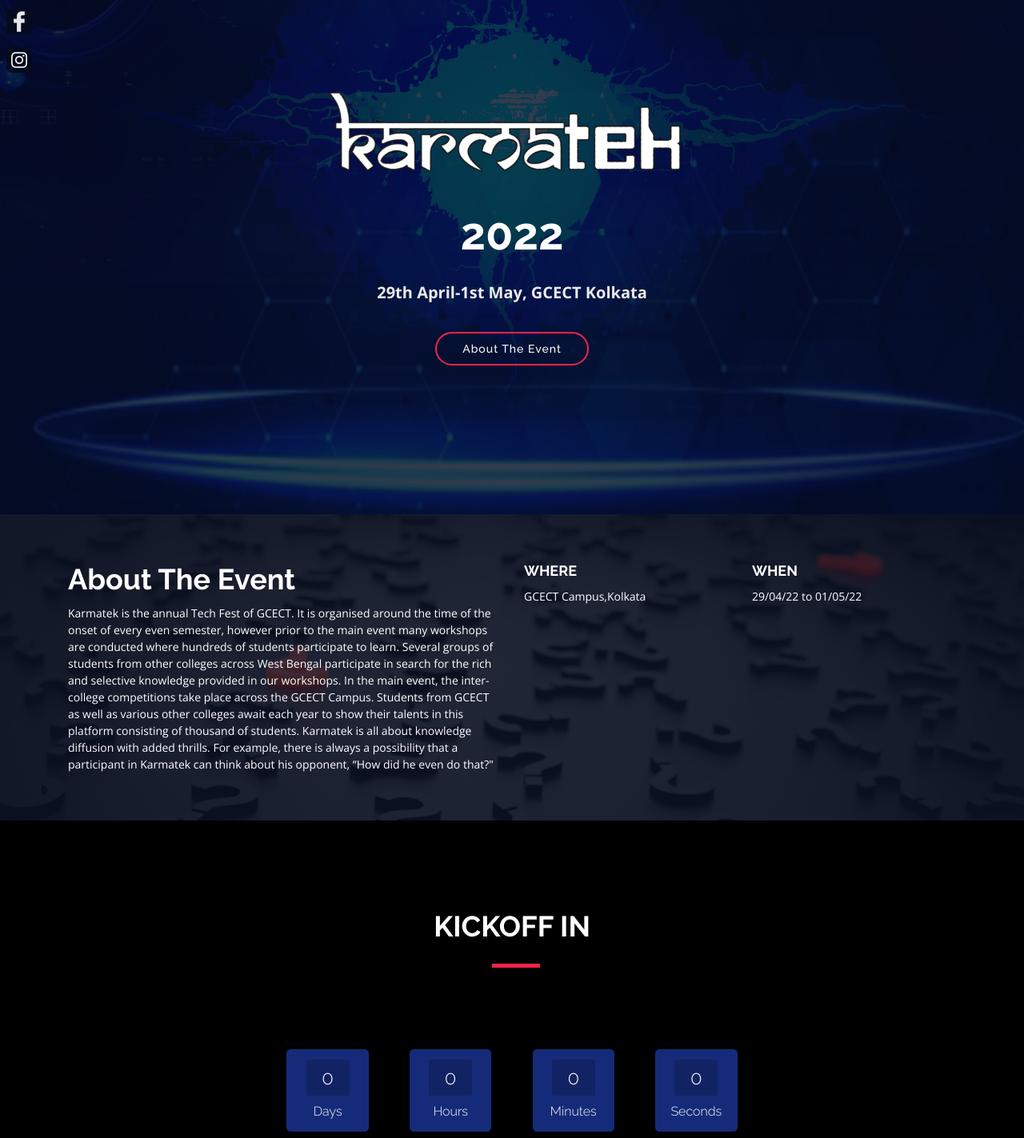
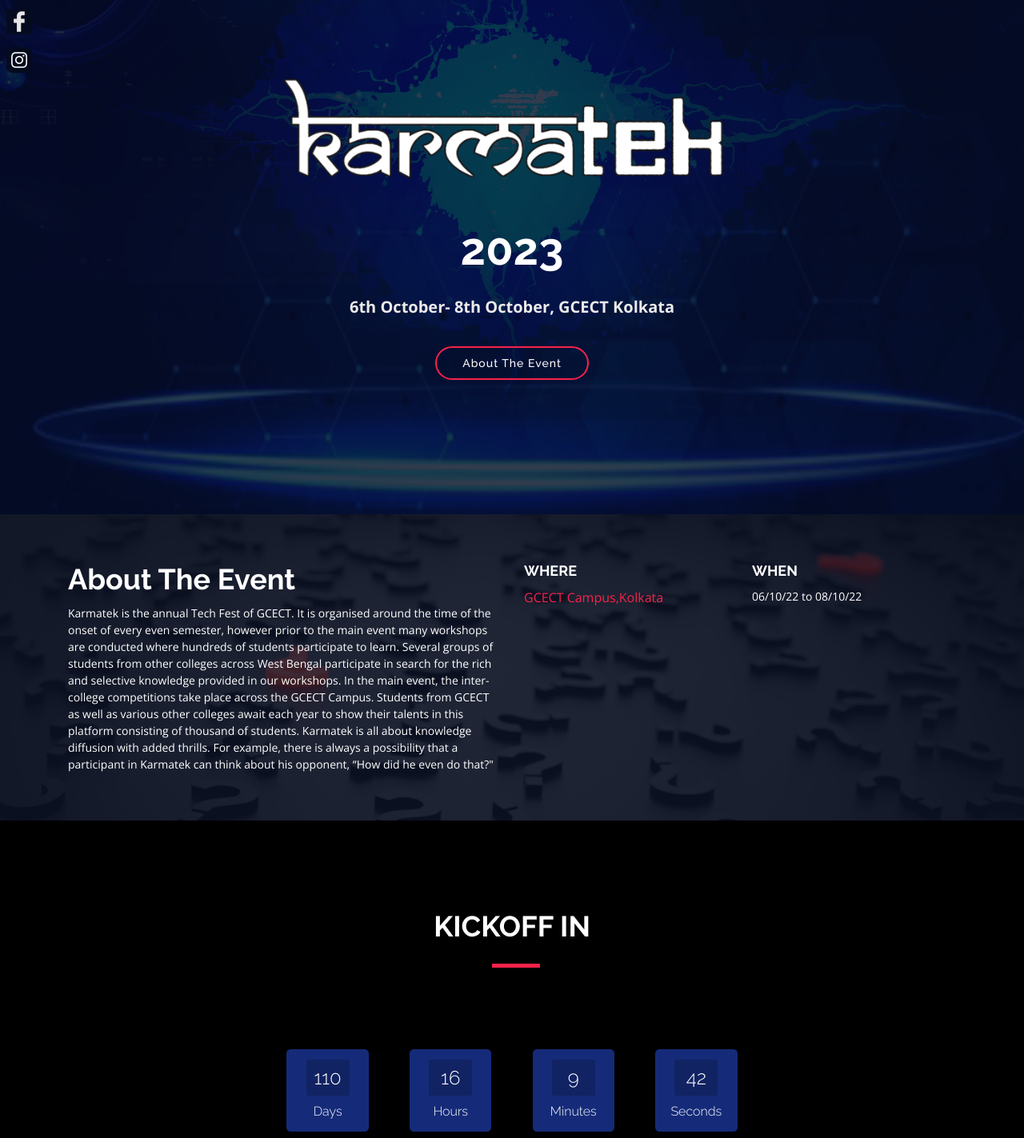
Before and after one commit to ByteMonk-GCECT/Karmatek2023, a plain HTML site: page index.html in a window 1280 px wide. Shown: the part 157-1580 px from the top of the page at 80% size. Drawn offline with nearby package versions, Linux system fonts and the light colour scheme.

Commit message:
Updated for Karmatek 2023

```diff
--- a/css/style.css
+++ b/css/style.css
@@ -466,7 +466,7 @@
 # Intro Section
 --------------------------------------------------------------*/
 #main_logo{
-  width:40vw;
+  width:50vw;
 }
 
 #intro {
--- a/index.html
+++ b/index.html
@@ -87,8 +87,8 @@
   <section id="intro">
     <div class="intro-container wow fadeIn">
       <img src="img/karmetk_logo.png" alt="main-logo" id="main_logo">
-      <h1 class="mb-4 pb-0"><span>2022</span> </h1>
-      <p class="mb-4 pb-0">29th April-1st May, GCECT Kolkata</p>
+      <h1 class="mb-4 pb-0"><span>2023</span> </h1>
+      <p class="mb-4 pb-0">6th October- 8th October, GCECT Kolkata</p>
       <a href="#about" class="about-btn scrollto">About The Event</a>
     </div>
   </section>
@@ -117,11 +117,11 @@
           </div>
           <div class="col-lg-3">
             <h3>Where</h3>
-            <p>GCECT Campus,Kolkata</p>
+            <a href="https://www.google.com/maps/dir//73%20Abinash%20Chandra%20Banerjee%20Lane%20Kolkata">GCECT Campus,Kolkata</a>
           </div>
           <div class="col-lg-3">
             <h3>When</h3>
-            <p>29/04/22 to 01/05/22<br></p>
+            <p>06/10/22 to 08/10/22<br></p>
           </div>
         </div>
       </div>
@@ -215,11 +215,11 @@
     <!--==========================
       Schedule Section
     ============================-->
-    <!-- <section id="schedule" class="section-with-bg">
+    <section id="schedule" class="section-with-bg">
       <div class="container wow fadeInUp">
         <div class="section-header">
           <h2>Event Schedule</h2>
-          <p>Here is our event schedule</p>
+          <!-- <p>Here is our event schedule</p> -->
         </div>
 
 
@@ -234,7 +234,7 @@
 
       </div>
 
-    </section> -->
+    </section>
 
 
     <!--==========================
@@ -307,9 +307,9 @@
             <div class="contact-phone">
               <i class="ion-ios-telephone-outline"></i>
               <h3>Contact Number</h3>
-              <p>Rahul Dalal : +91 99327 49878</p>
-              <p>Buddhadip Mukherjee: +91 70014 20105</p>
-              <p>Ronit Roy: +91 79803 30814</p>
+              <p>Alapan Das: +91 90888 92283</p>
+              <p>Yashwant Kumar: +91 73849 55074</p>
+              <p>Debargho Ganguli: +91 74394 82920</p>
             </div>
           </div>
 
@@ -362,7 +362,7 @@
           Licensing information: https://bootstrapmade.com/license/
           Purchase the pro version with working PHP/AJAX contact form: https://bootstrapmade.com/buy/?theme=TheEvent
         -->
-        Designed by <a href="https://prottoychakraborty.me">Prottoy Chakraborty</a>
+        Designed by <a href="https://bytemonk.gcect.in/">ByteMonk</a>
       </div>
     </div>
   </footer><!-- #footer -->
--- a/js/main.js
+++ b/js/main.js
@@ -45,9 +45,9 @@
   // Initiate superfish on nav menu
   $('.nav-menu').superfish({
     animation: {
-      opacity: 'show'
+      opacity: 'suhow'
     },
-    speed: 400
+    speed: 300
   });
 
   // Mobile Navigation
@@ -171,10 +171,10 @@
     function updateClock() {
       const t = getTimeRemaining(endtime);
 
-      daysSpan.innerHTML = ("0");
-      hoursSpan.innerHTML = ("0");
-      minutesSpan.innerHTML = ("0");
-      secondsSpan.innerHTML = ("0");
+      daysSpan.innerHTML = t.days;
+      hoursSpan.innerHTML = t.hours;
+      minutesSpan.innerHTML = t.minutes;
+      secondsSpan.innerHTML = t.seconds;
 
       if (t.total <= 0) {
         clearInterval(timeinterval);
@@ -185,7 +185,7 @@
     const timeinterval = setInterval(updateClock, 1000);
   }
 
-  const deadline = new Date(2022,3,29,10);
+  const deadline = new Date(2023,10,09,10);
   initializeClock("clockdiv", deadline);
 
 });
```
Also changed, not shown: Fun.html (+2 -2 lines), Gaming.html (+2 -2 lines), Robobizz.html (+2 -3 lines), Syntaxia.html (+2 -2 lines).
